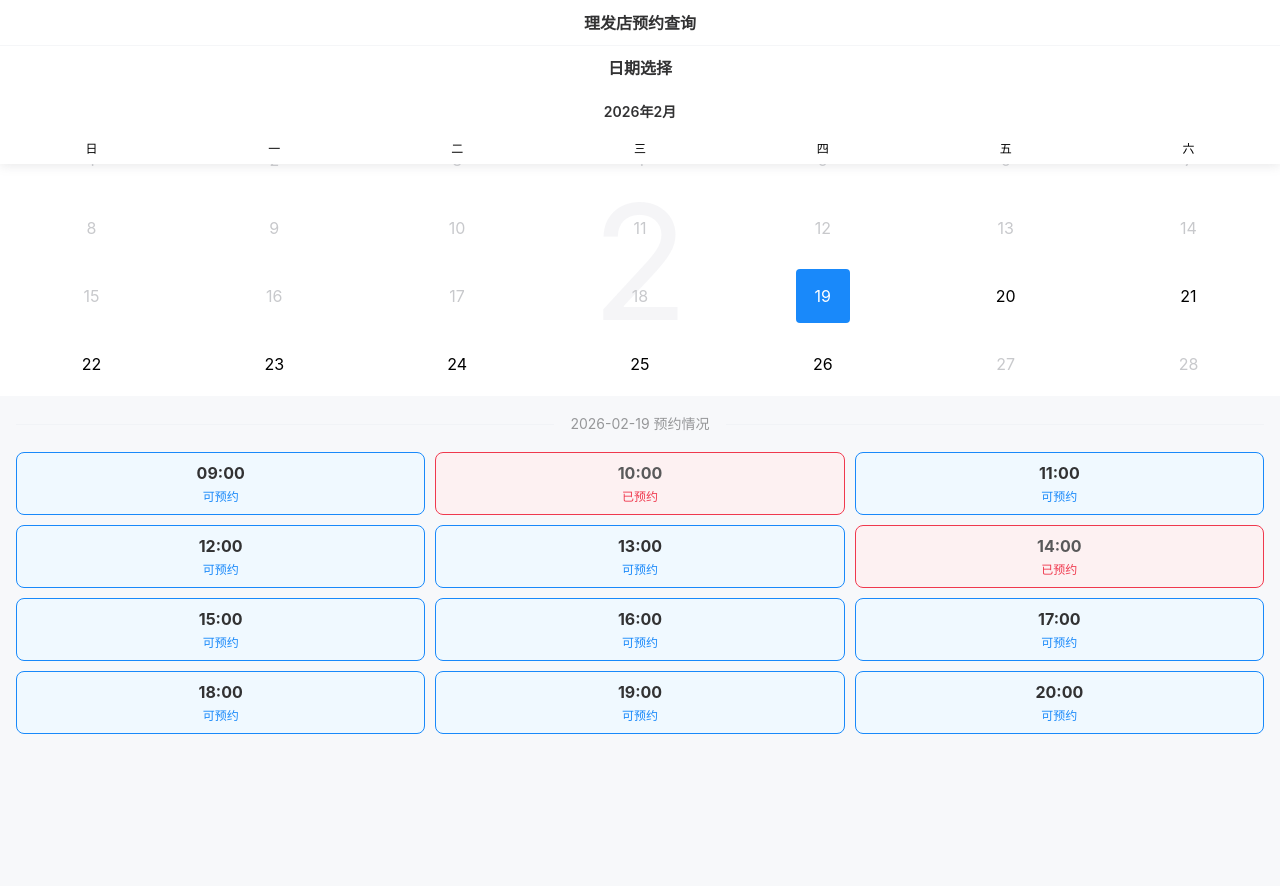
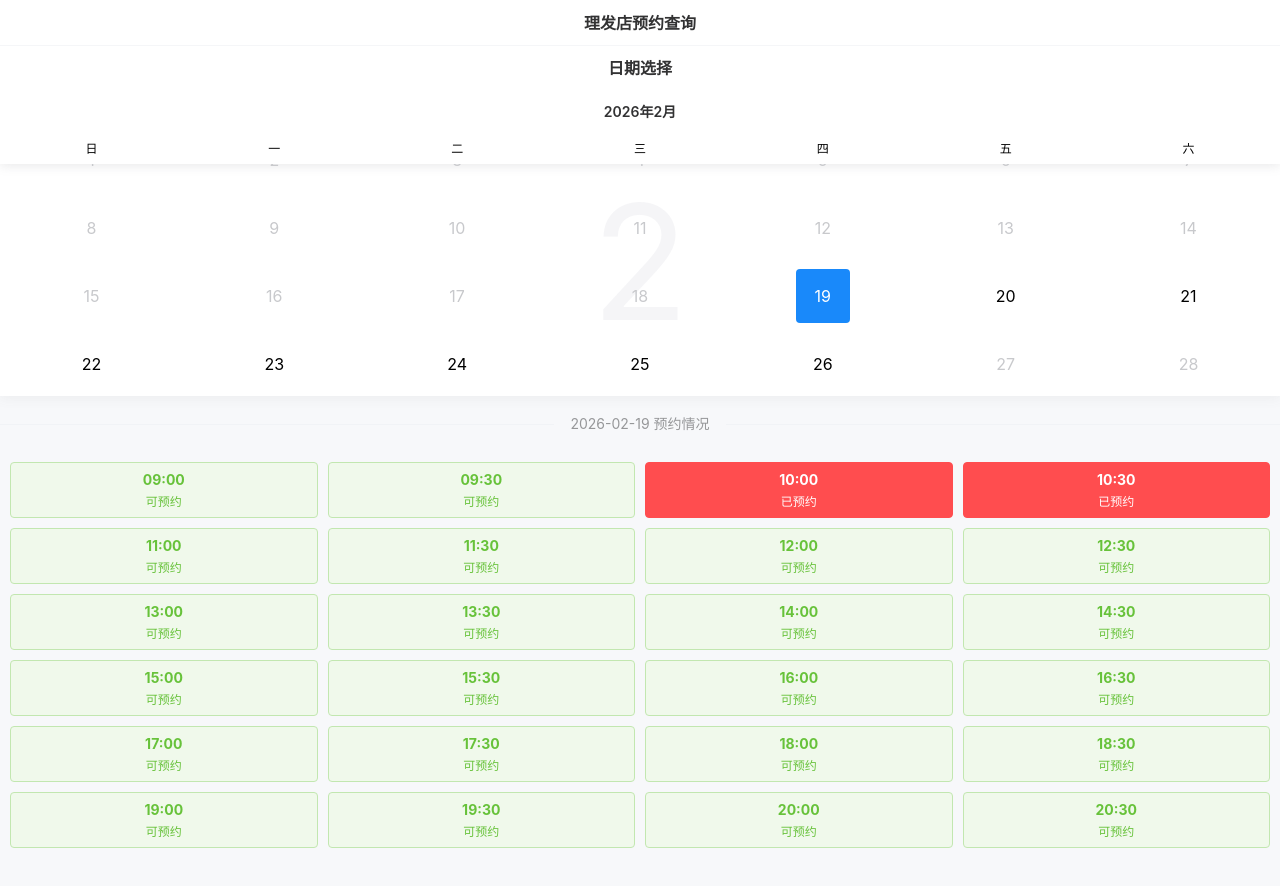
Before and after one commit to huangyingyuan/HairSalonAppointment, a Vue app: page / in a window 1280 px wide. Shown: the top 886 px of the page. Before the commit the page ends 820 px from the top, so only its background shows below. Built offline with nearby package versions, Linux system fonts and the light colour scheme.

Commit message:
Add booking functionality

```diff
--- a/src/components/BookingSchedule.vue
+++ b/src/components/BookingSchedule.vue
@@ -29,6 +29,7 @@
           :key="slot.time"
           class="time-slot"
           :class="slot.status"
+          @click="handleSlotClick(slot)"
         >
           <div class="time">{{ slot.time }}</div>
           <div class="status">
@@ -39,18 +40,84 @@
         </div>
       </div>
     </div>
+
+    <!-- Booking Popup -->
+    <van-popup
+      v-model:show="showBookingPopup"
+      position="bottom"
+      round
+      :style="{ height: '50%' }"
+    >
+      <div class="popup-content">
+        <div class="popup-header">
+          <h3>预约 {{ formattedDate }} {{ currentBookingSlot?.time }}</h3>
+        </div>
+
+        <van-form @submit="confirmBooking">
+          <van-field name="service" label="选择服务">
+            <template #input>
+              <van-radio-group v-model="selectedServiceId">
+                <van-radio
+                  v-for="service in services"
+                  :key="service.id"
+                  :name="service.id"
+                  class="service-radio"
+                >
+                  {{ service.name }} ({{ service.duration }}分钟)
+                </van-radio>
+              </van-radio-group>
+            </template>
+          </van-field>
+
+          <van-field
+            v-model="customerName"
+            name="customerName"
+            label="姓名"
+            placeholder="请输入您的姓名"
+            :rules="[{ required: true, message: '请填写姓名' }]"
+          />
+
+          <div style="margin: 16px;">
+            <van-button round block type="primary" native-type="submit">
+              确认预约
+            </van-button>
+          </div>
+        </van-form>
+      </div>
+    </van-popup>
   </div>
 </template>
 
 <script setup>
-import { ref, computed, onMounted } from 'vue';
+import { ref, computed, onMounted, reactive } from 'vue';
 import dayjs from 'dayjs';
-import { shopConfig, appointments, closedDates } from '../data/schedule';
+import isSameOrBefore from 'dayjs/plugin/isSameOrBefore';
+import isSameOrAfter from 'dayjs/plugin/isSameOrAfter';
+import { shopConfig, appointments as initialAppointments, closedDates, services } from '../data/schedule';
 import { showToast } from 'vant';
+
+dayjs.extend(isSameOrBefore);
+dayjs.extend(isSameOrAfter);
 
 const minDate = new Date();
 const maxDate = dayjs().add(shopConfig.maxDaysAdvance, 'day').toDate();
 const selectedDate = ref(new Date());
+
+// Local state for appointments to support new bookings
+const localAppointments = ref([...initialAppointments]);
+
+// Load from localStorage if available
+onMounted(() => {
+  const saved = localStorage.getItem('appointments');
+  if (saved) {
+    localAppointments.value = JSON.parse(saved);
+  }
+});
+
+const showBookingPopup = ref(false);
+const currentBookingSlot = ref(null);
+const selectedServiceId = ref(services[0].id);
+const customerName = ref('');
 
 const formattedDate = computed(() => {
   return dayjs(selectedDate.value).format('YYYY-MM-DD');
@@ -65,12 +132,28 @@ const timeSlots = computed(() => {
   const startHour = parseInt(shopConfig.openTime.split(':')[0]);
   const endHour = parseInt(shopConfig.closeTime.split(':')[0]);
   const dateStr = formattedDate.value;
+  const slotDuration = shopConfig.slotDuration || 30; // default 30 mins
 
-  for (let h = startHour; h < endHour; h++) {
-    const time = `${h.toString().padStart(2, '0')}:00`;
+  // Generate slots based on duration
+  let current = dayjs(dateStr).hour(startHour).minute(0);
+  const end = dayjs(dateStr).hour(endHour).minute(0);
+
+  while (current.isBefore(end)) {
+    const timeStr = current.format('HH:mm');
+    const slotStart = current;
+    const slotEnd = current.add(slotDuration, 'minute');
 
     // Check if booked
-    const isBooked = appointments.some(app => app.date === dateStr && app.time === time);
+    // A slot is booked if any appointment overlaps with this slot
+    const isBooked = localAppointments.value.some(app => {
+      if (app.date !== dateStr) return false;
+
+      const appStart = dayjs(`${app.date} ${app.time}`);
+      const appEnd = appStart.add(app.duration || 60, 'minute'); // Default 60 if not set
+
+      // Check overlap: (StartA < EndB) and (EndA > StartB)
+      return appStart.isBefore(slotEnd) && appEnd.isAfter(slotStart);
+    });
 
     let status = 'available';
     if (isBooked) {
@@ -79,13 +162,13 @@ const timeSlots = computed(() => {
 
     // Check if past time (only for today)
     if (dayjs(dateStr).isSame(dayjs(), 'day')) {
-      const currentHour = dayjs().hour();
-      if (h <= currentHour) {
-        status = 'past'; // Past time slots today
+      if (slotStart.isBefore(dayjs())) {
+        status = 'past';
       }
     }
 
-    slots.push({ time, status });
+    slots.push({ time: timeStr, status });
+    current = current.add(slotDuration, 'minute');
   }
   return slots;
 });
@@ -94,69 +177,104 @@ const onDateSelect = (date) => {
   selectedDate.value = date;
   showToast(`已选择: ${dayjs(date).format('MM-DD')}`);
 };
+
+const handleSlotClick = (slot) => {
+  if (slot.status !== 'available') {
+    if (slot.status === 'booked') showToast('该时段已预约');
+    else if (slot.status === 'past') showToast('该时段已过期');
+    return;
+  }
+  currentBookingSlot.value = slot;
+  showBookingPopup.value = true;
+};
+
+const confirmBooking = () => {
+  if (!currentBookingSlot.value || !selectedServiceId.value) return;
+
+  const service = services.find(s => s.id === selectedServiceId.value);
+  const newAppointment = {
+    date: formattedDate.value,
+    time: currentBookingSlot.value.time,
+    status: 'booked',
+    customerName: customerName.value,
+    service: service.name,
+    duration: service.duration
+  };
+
+  localAppointments.value.push(newAppointment);
+
+  // Save to localStorage
+  localStorage.setItem('appointments', JSON.stringify(localAppointments.value));
+
+  showToast('预约成功！');
+  showBookingPopup.value = false;
+
+  // Reset form
+  customerName.value = '';
+  selectedServiceId.value = services[0].id;
+};
 </script>
 
 <style scoped>
 .booking-container {
-  padding-bottom: 20px;
-  background-color: #f7f8fa;
-  min-height: 100vh;
+  padding-bottom: 50px;
 }
-
 .calendar-section {
-  margin-bottom: 10px;
+  box-shadow: 0 2px 12px rgba(100, 101, 102, 0.08);
 }
-
-.schedule-section {
-  padding: 0 16px;
-}
-
 .slots-grid {
   display: grid;
-  grid-template-columns: repeat(3, 1fr);
+  grid-template-columns: repeat(4, 1fr);
   gap: 10px;
+  padding: 10px;
 }
-
 .time-slot {
-  background: white;
-  padding: 10px;
-  border-radius: 8px;
+  background: #fff;
+  border: 1px solid #ebedf0;
+  border-radius: 4px;
+  padding: 8px 4px;
   text-align: center;
-  border: 1px solid #ebedf0;
+  cursor: pointer;
+  transition: all 0.3s;
 }
-
-.time-slot .time {
-  font-size: 16px;
+.time-slot.available {
+  background-color: #f0f9eb;
+  color: #67c23a;
+  border-color: #c2e7b0;
+}
+.time-slot.booked {
+  background-color: #fef0f0;
+  color: #f56c6c; /* Red text */
+  border-color: #fbc4c4;
+}
+/* Make the whole box redish for booked as requested */
+.time-slot.booked {
+  background-color: #ff4d4f;
+  color: white;
+  border-color: #ff4d4f;
+}
+.time-slot.past {
+  background-color: #f5f7fa;
+  color: #909399;
+  border-color: #e4e7ed;
+  cursor: not-allowed;
+}
+.time {
+  font-size: 14px;
   font-weight: bold;
-  color: #323233;
+  margin-bottom: 4px;
 }
-
-.time-slot .status {
+.status {
   font-size: 12px;
-  margin-top: 4px;
 }
-
-.time-slot.available {
-  border-color: #1989fa;
-  color: #1989fa;
-  background-color: #f0f9ff;
+.popup-content {
+  padding: 16px;
 }
-
-.time-slot.booked {
-  border-color: #ee0a24;
-  color: #ee0a24;
-  background-color: #fff0f1;
-  opacity: 0.8;
+.popup-header {
+  text-align: center;
+  margin-bottom: 20px;
 }
-
-.time-slot.past {
-  border-color: #ebedf0;
-  color: #969799;
-  background-color: #f7f8fa;
-}
-
-.closed-message {
-  padding: 20px;
-  text-align: center;
+.service-radio {
+  margin-bottom: 8px;
 }
 </style>
--- a/src/data/schedule.js
+++ b/src/data/schedule.js
@@ -1,16 +1,22 @@
 export const shopConfig = {
   openTime: '09:00',
   closeTime: '21:00',
-  slotDuration: 60, // minutes
+  slotDuration: 30, // Changed to 30 mins for better granularity
   maxDaysAdvance: 7, // how many days in advance to show
 };
+
+export const services = [
+  { id: 'haircut', name: '剪发', duration: 15 },
+  { id: 'wash', name: '洗头', duration: 15 },
+  { id: 'wash_cut_blow', name: '洗剪吹', duration: 20 },
+  { id: 'dye', name: '染发', duration: 20 },
+  { id: 'perm', name: '电发', duration: 20 },
+];
 
 // 模拟的预约数据
 // 实际开发中，这些数据应该从后端 API 获取
 export const appointments = [
-  { date: '2026-02-19', time: '10:00', status: 'booked', customerName: '王先生' },
-  { date: '2026-02-19', time: '14:00', status: 'booked', customerName: '李小姐' },
-  { date: '2026-02-20', time: '11:00', status: 'booked', customerName: '张先生' },
+  { date: '2026-02-19', time: '10:00', status: 'booked', customerName: '王先生', duration: 60, service: '洗剪吹' },
 ];
 
 // 模拟的休息日
```
Also changed, not shown: src/main.js (+9 -1 lines).
